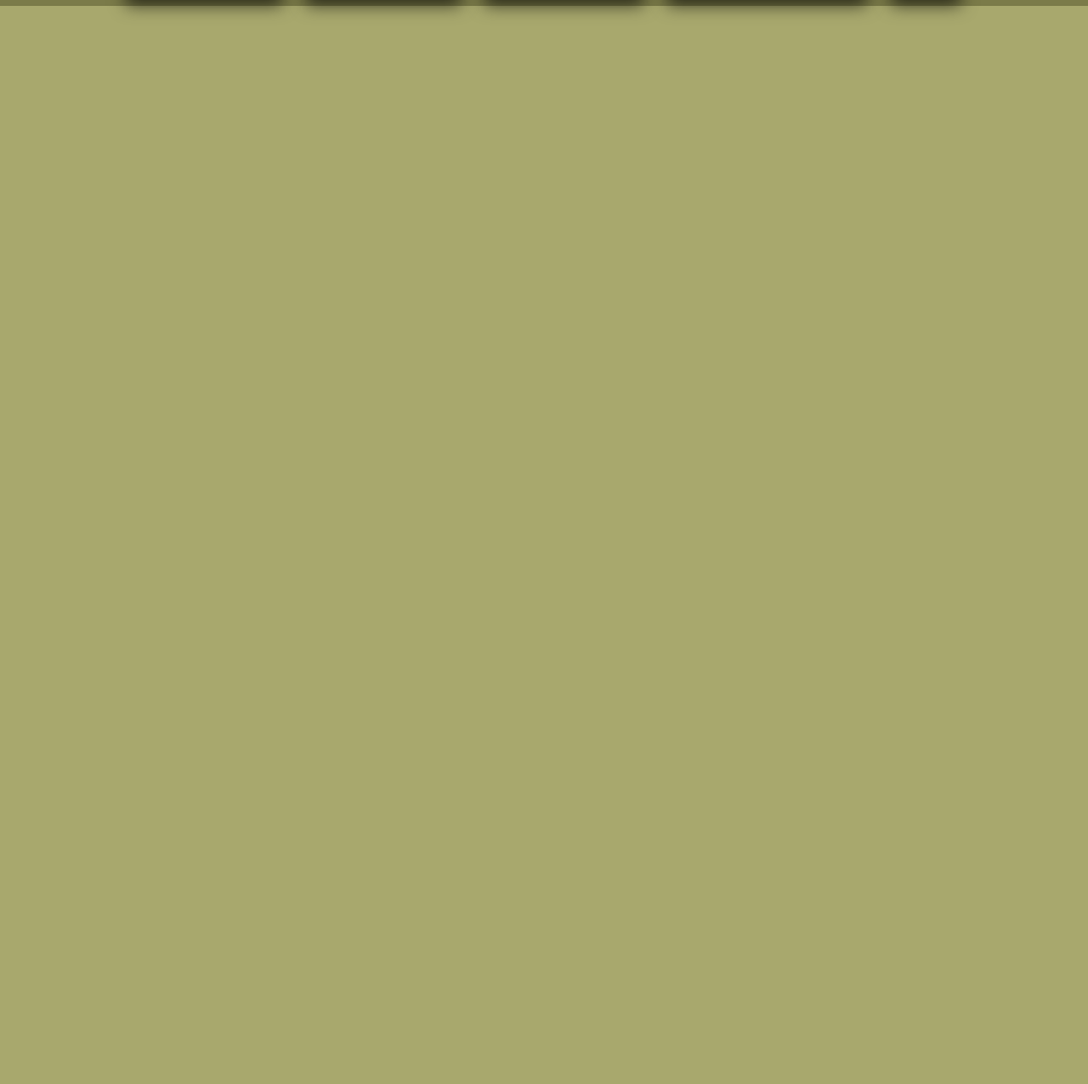
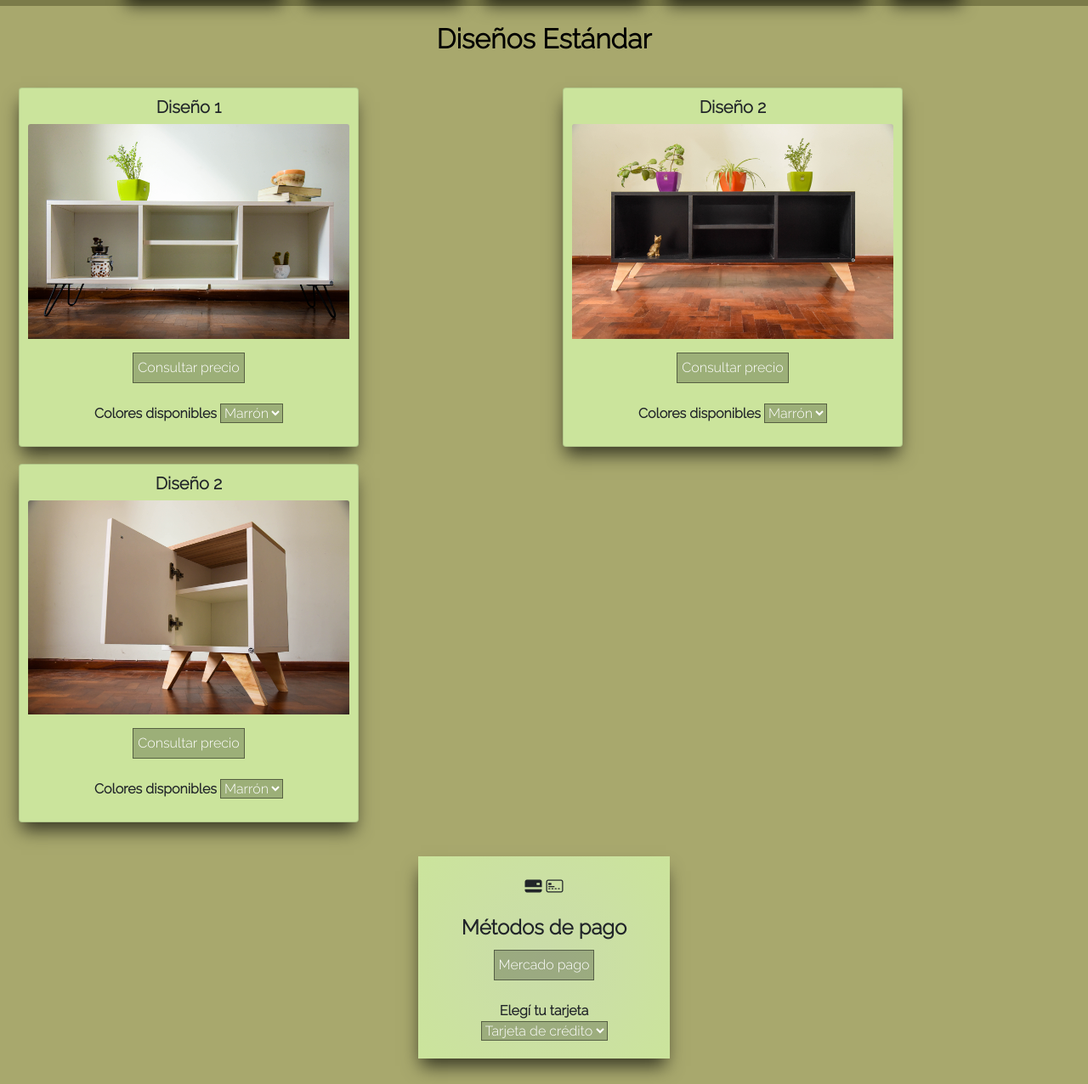
Before and after one commit to ginocrovella/disenocubico-crovella, a plain HTML site: page view/diseños1.html in a window 1280 px wide. Shown: the part 224-1500 px from the top of the page at 85% size. Before the commit the page ends 800 px from the top, so only its background shows below. Drawn offline with nearby package versions, Linux system fonts and the light colour scheme.

Commit message:
agregue main completo a diseños1

```diff
--- a/view/diseños1.html
+++ b/view/diseños1.html
@@ -1,5 +1,6 @@
 <!DOCTYPE html>
 <html lang="en">
+
 <head>
     <meta charset="UTF-8">
     <meta http-equiv="X-UA-Compatible" content="IE=edge">
@@ -10,10 +11,12 @@
     <link rel="preconnect" href="https://fonts.gstatic.com" crossorigin>
     <link href="https://fonts.googleapis.com/css2?family=Raleway:wght@300&display=swap" rel="stylesheet">
     <link rel="stylesheet" href="https://cdn.jsdelivr.net/npm/bootstrap-icons@1.7.2/font/bootstrap-icons.css">
-    <link href="https://cdn.jsdelivr.net/npm/bootstrap@5.1.3/dist/css/bootstrap.min.css" rel="stylesheet" integrity="sha384-1BmE4kWBq78iYhFldvKuhfTAU6auU8tT94WrHftjDbrCEXSU1oBoqyl2QvZ6jIW3" crossorigin="anonymous">
+    <link href="https://cdn.jsdelivr.net/npm/bootstrap@5.1.3/dist/css/bootstrap.min.css" rel="stylesheet"
+        integrity="sha384-1BmE4kWBq78iYhFldvKuhfTAU6auU8tT94WrHftjDbrCEXSU1oBoqyl2QvZ6jIW3" crossorigin="anonymous">
     <link rel="stylesheet" href="../estilos.css">
     <link rel="stylesheet" href="https://cdn.jsdelivr.net/npm/bootstrap-icons@1.7.2/font/bootstrap-icons.css">
 </head>
+
 <body>
     <header>
         <!-- LOGO Y TITULO -->
@@ -49,4 +52,80 @@
                 </li>
         </div>
     </header>
+    <main>
+        <h2 class="titulo2 tituloAnimado">Diseños Estándar</h2>
+
+        <div id="diseñosEstandar">
+            <div class="container-fluid">
+                <div class="row">
+                    <div class="col">
+                        <div class="card diseño" style="width: 25rem;">
+                            <h5 class="card-title">Diseño 1</h5>
+                            <img src="../img/estándar 1.jpg" class="card-img-top transicion" alt="mueble estandar 1">
+                            <div class="card-body">
+                                <input type="button" value="Consultar precio" class="botones"> <br><br>
+                                <label for="opciones">Colores disponibles</label>
+                                <select name="opciones" id="opciones" class="botones">
+                                    <option value="Marrón">Marrón</option>
+                                    <option value="Blanco">Blanco</option>
+                                    <option value="Negro">Negro</option>
+                                </select>
+                            </div>
+                        </div>
+                    </div>
+                    <div class="col">
+                        <div class="card diseño" style="width: 25rem;">
+                            <h5 class="card-title">Diseño 2</h5>
+                            <img src="../img/estándar 2.jpg" class="card-img-top transicion" alt="mueble estandar 2">
+                            <div class="card-body">
+                                <input type="button" value="Consultar precio" class="botones"> <br><br>
+                                <label for="opciones">Colores disponibles</label>
+                                <select name="opciones" id="opciones" class="botones">
+                                    <option value="Marrón">Marrón</option>
+                                    <option value="Blanco">Blanco</option>
+                                    <option value="Negro">Negro</option>
+                                </select>
+                            </div>
+                        </div>
+                    </div>
+                    <div class="col">
+                        <div class="card diseño" style="width: 25rem;">
+                            <h5 class="card-title">Diseño 2</h5>
+                            <img src="../img/estándar 3.jpg" class="card-img-top transicion" alt="mueble estandar 3">
+                            <div class="card-body">
+                                <input type="button" value="Consultar precio" class="botones"> <br><br>
+                                <label for="opciones">Colores disponibles</label>
+                                <select name="opciones" id="opciones" class="botones">
+                                    <option value="Marrón">Marrón</option>
+                                    <option value="Blanco">Blanco</option>
+                                    <option value="Negro">Negro</option>
+                                </select>
+                            </div>
+                        </div>
+                    </div>
+                </div>
+            </div>
+
+            <div class="container">
+                <div class="row">
+                    <div class="col"> </div>
+                    <div class="col">
+                        <form action="">
+                            <div class="metodoPago">
+                                <p class="icono"><i class="bi bi-credit-card-2-back-fill "></i> <i
+                                        class="bi bi-credit-card-2-front "></i></p>
+                                <legend>Métodos de pago</legend>
+                                <input type="button" name="" value="Mercado pago" class="botones"> <br><br>
+                                <label for="opciones">Elegí tu tarjeta</label>
+                                <select name="opciones" id="opciones" class="botones">
+                                    <option value="Tarjeta de crédito" class="botones">Tarjeta de crédito</option>
+                                    <option value="Tarjeta de débito" class="botones">Tarjeta de débito</option>
+                                </select>
+                            </div>
+                        </form>
+                    </div>
+                    <div class="col"> </div>
+                </div>
+            </div>
+    </main>
 </body>
```
Lines whose indentation alone changed are shown as unchanged.
